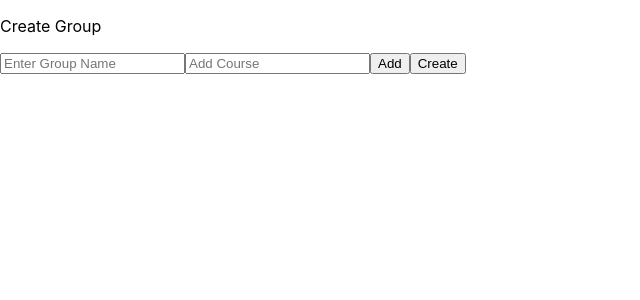
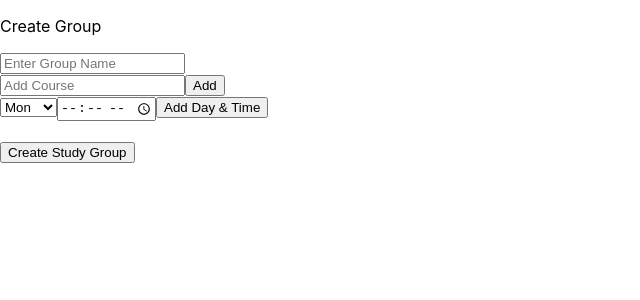
Before and after one commit to CSCI201-G32/StudyGroups, a React (Create React App) app in the folder frontend/: page / in a window 1280 px wide. Shown: the top 300 px of the page, without its empty margins (0-640 px from the left). Built offline with nearby package versions, Linux system fonts and the light colour scheme.

Commit message:
Added Time Selection to study group creation

```diff
--- /dev/null
+++ b/frontend/src/components/InputField/DaySelection.js
@@ -0,0 +1,17 @@
+import React from 'react';
+
+const DaySelection = ({ day, setDay }) => {
+    return (
+          <select name="days" id="days" value={day} onChange={(e) => setDay(e.target.value)}>
+            <option value="monday">Mon</option>
+            <option value="tuesday">Tues</option>
+            <option value="wednesday">Weds</option>
+            <option value="thursday">Thurs</option>
+            <option value="friday">Fri</option>
+            <option value="saturday">Sat</option>
+            <option value="sunday">Sun</option>
+          </select>
+      );
+    };
+
+export default DaySelection;
--- /dev/null
+++ b/frontend/src/components/InputField/DayTimeComp.js
@@ -0,0 +1,18 @@
+import React from 'react';
+import DayTimeSelection from './DayTimeSelection';
+
+const DayTimeComp = ({ meetingTimes, onAddMeetingTime }) => {
+  return (
+    <div>
+      <DayTimeSelection onAddSelection={onAddMeetingTime} />
+
+      <div>
+        {meetingTimes.map((meetingTime, index) => (
+          <div key={index}>{`${meetingTime.day} at ${meetingTime.time}`}</div>
+        ))}
+      </div>
+    </div>
+  );
+};
+
+export default DayTimeComp;
--- /dev/null
+++ b/frontend/src/components/InputField/DayTimeSelection.js
@@ -0,0 +1,26 @@
+import React, { useState } from 'react';
+import DaySelection from "./DaySelection";
+import TimeSelection from "./TimeSelection";
+
+const DayTimeSelection = ({ onAddSelection }) => {
+  const [day, setDay] = useState('Mon');
+  const [time, setTime] = useState('');
+
+  const handleAddMeetingTime = () => {
+    if (day && time) {
+      onAddSelection(day, time);
+      setDay('Mon');
+      setTime('');
+    }
+  };
+
+  return (
+    <div>
+      <DaySelection day={day} setDay={setDay} />
+      <TimeSelection time={time} setTime={setTime} />
+      <button type="button" onClick={handleAddMeetingTime}>Add Day & Time</button>
+    </div>
+  );
+};
+
+export default DayTimeSelection;
--- /dev/null
+++ b/frontend/src/components/InputField/TimeSelection.js
@@ -0,0 +1,15 @@
+import React from 'react';
+
+const TimeSelection = ({ time, setTime }) => {
+
+    return (
+        <input
+          type="time"
+          id="meetinTime"
+          name="meetingTime"
+          value={time} onChange={(e) => setTime(e.target.value)}
+        />
+      );
+    };
+
+    export default TimeSelection;
--- a/frontend/src/features/StudyGroupManagement/components/StudyGroupForm/StudyGroupForm.js
+++ b/frontend/src/features/StudyGroupManagement/components/StudyGroupForm/StudyGroupForm.js
@@ -1,4 +1,5 @@
 import React from 'react';
+import DayTimeComp from '../../../../components/InputField/DayTimeComp';
 
 const StudyGroupForm = ({
     groupName,
@@ -7,6 +8,8 @@ const StudyGroupForm = ({
     onCourseInputChange,
     onAddCourse,
     newCourse,
+    meetingTimes,
+    onAddMeetingTime,
     privacy,
     code,
     setCode,
@@ -14,14 +17,16 @@ const StudyGroupForm = ({
     /* ... other props ... */
   }) => {
     // Form JSX
+
     return (
-      <form>
+      <form onSubmit={(e) => e.preventDefault()}>
         <input
             type="text"
             value={groupName}
             onChange={onGroupNameChange}
             placeholder="Enter Group Name"
         />
+        <br></br>
         {/* Course input */}
         <input
           type="text"
@@ -34,7 +39,9 @@ const StudyGroupForm = ({
         {/* List of added courses */}
         {courses.map((course, index) => <div key={index}>{course}</div>)}
 
-        {/* ... other form inputs ... */}
+        <DayTimeComp
+        meetingTimes={meetingTimes}
+        onAddMeetingTime={onAddMeetingTime}/>
 
         {/* Conditional rendering for 'CODE' field */}
         {privacy === 'PRIVATE' && (
@@ -47,8 +54,8 @@ const StudyGroupForm = ({
         )}
 
         {/* ... other form inputs ... */}
-
-        <button type="button" onClick={onSubmit}>Create</button>
+        <br></br>
+        <button type="button" onClick={onSubmit}>Create Study Group</button>
       </form>
     );
   };
--- a/frontend/src/features/StudyGroupManagement/views/CreateStudyGroupPage.js
+++ b/frontend/src/features/StudyGroupManagement/views/CreateStudyGroupPage.js
@@ -5,7 +5,7 @@ const CreateStudyGroupPage = () => {
   const [groupName, setGroupName] = useState('');
   const [courses, setCourses] = useState([]);
   const [newCourse, setNewCourse] = useState('');
-  const [meetingTimes, setMeetingTimes] = useState({});
+  const [meetingTimes, setMeetingTimes] = useState([]);
   const [location, setLocation] = useState('ONLINE'); // default to ONLINE
   const [privacy, setPrivacy] = useState('PUBLIC');
   const [code, setCode] = useState('');
@@ -23,6 +23,13 @@ const CreateStudyGroupPage = () => {
       setCourses([...courses, newCourse]);
       setNewCourse('');
     }
+  };
+
+  const handleAddMeetingTime = (day, time) => {
+    setMeetingTimes(prevMeetingTimes => [
+      ...prevMeetingTimes,
+      { day, time }
+    ]);
   };
 
   const handlePrivacyChange = (event) => {
@@ -47,7 +54,7 @@ const CreateStudyGroupPage = () => {
         onAddCourse={handleAddCourse}
         newCourse={newCourse}
         meetingTimes={meetingTimes}
-        setMeetingTimes={setMeetingTimes}
+        onAddMeetingTime={handleAddMeetingTime}
         location={location}
         setLocation={setLocation}
         privacy={privacy}
```
